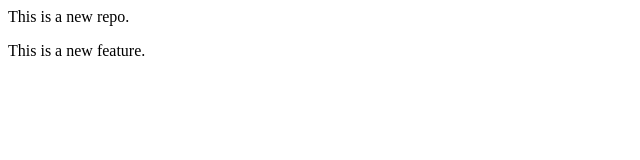
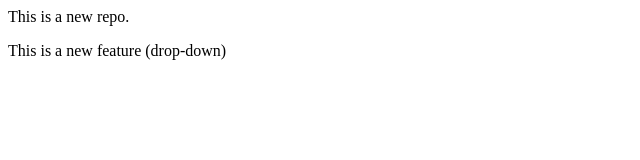
Before and after one commit to anubhav-047/localRepo, a plain HTML site: page index.html in a window 1280 px wide. Shown: the full height of the page, 0-640 px from the left. Drawn offline with Linux system fonts and the light colour scheme.

```diff
--- a/index.html
+++ b/index.html
@@ -1,2 +1,2 @@
 <p>This is a new repo.</p>
-<p>This is a new feature.</p>
+<p>This is a new feature (drop-down)</p>
```
